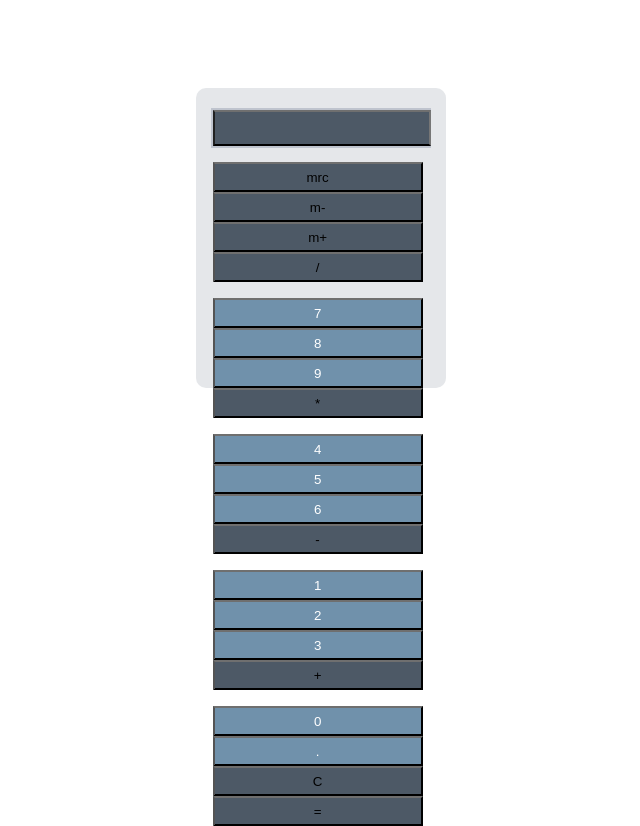
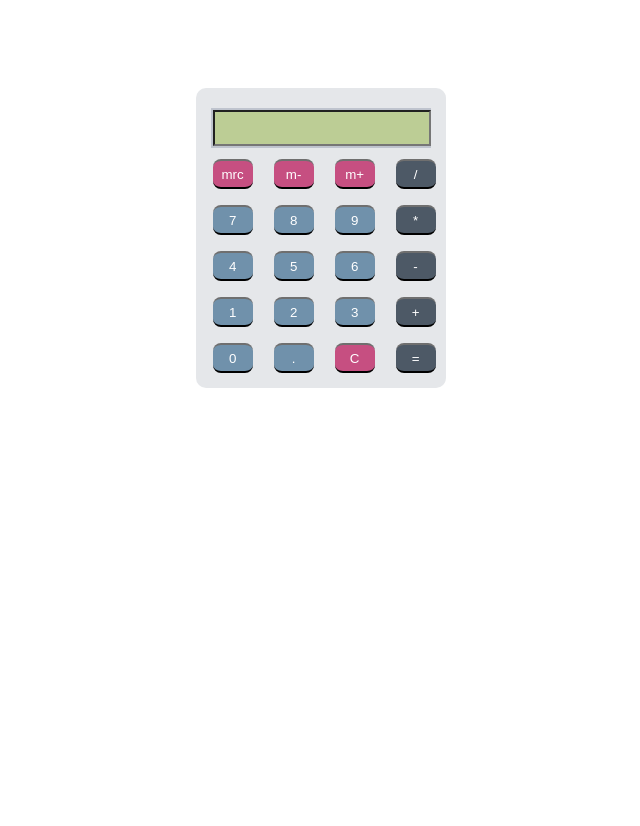
Before and after one commit to James7Ding/Calculator, a plain HTML site: page index.html in a window 1280 px wide. Shown: the whole page, without its empty margins (318-958 px from the left). After the commit the page ends 800 px from the top, so only its background shows below. Drawn offline with Linux system fonts and the light colour scheme.

Commit message:
Fixed bugs

```diff
--- a/calculator.css
+++ b/calculator.css
@@ -28,12 +28,40 @@
 	height: 30px;
 	width: 210px;
 	color: black;
+	background-color: #bccd95;
+	font-size: 21px;
+	text-align: right;
+}
+
+/* Calculator Buttons */
+.keys {
+	position: relative;
+	top: 15px;
+}
+.button {
+	width: 40px;
+	height: 30px;
+	border: none;
+	border-radius: 8px;
+	margin-left: 17px;
+	cursor: pointer;
+	border-top: 2px solid transparent;
+}
+.button.function {
+	color: white;
+	background-color: #c64f81;
+	border-bottom: black 2px solid;
+	border-top: 2px #6f6f6f solid;
+}
+.button.operator {
+	color: white;
 	background-color: #4d5966;
 	border-bottom: black 2px solid;
 	border-top: 2px #6f6f6f solid;
 }
 .button.number {
-	color: white; background-color: #7091ab;
+	color: white;
+	background-color: #7091ab;
 	border-bottom: black 2px solid;
 	border-top: 2px #6f6f6f solid;
 }
@@ -44,8 +72,8 @@
 	border-bottom: 2px #6f6f6f solid;
 }
 .operator:active {
-	border-top: black 2px soild;
-	border-bottom: #303030
+	border-top: black 2px solid;
+	border-bottom: 2px #303030 solid;
 }
 .number:active {
 	border-top: black 2px solid;
--- a/calculator.js
+++ b/calculator.js
@@ -2,11 +2,14 @@
 
 // Change Display
 function d(val) {
-	document.getElementById("d").value=val;
+	document.getElementById("d").value = val;
 }
+
 // Type numbers and operators
-function d(val) {
+function v(val) {
 	document.getElementById("d").value += val;
+}
+
 // Evaluate the equation
 function e() {
 	try {
--- a/index.html
+++ b/index.html
@@ -11,42 +11,45 @@
 
 <body>
 <!--Add your HTML here-->
-<div class="box">
-	<div class="display">
-		<input type="text" readonly size="18" id="d">
+	<div class="box">
+		<div class="display">
+			<input type="text" readonly size="18" id="d">
+		</div>
 		<div class="keys">
 			<p>
-				<input type="button" class="button function" value="mrc" onclick="alert('Not yet implemented')">
-				<input type="button" class="button function" value="m-" onclick="alert('Not yet implemented')">
-				<input type="button" class="button function" value="m+" onclick="alert('Not yet implemented')">
-				<input type="button" class="button operator" value="/" onclick="v('/')">
+				<input type="button" value="mrc" class="button function" onClick="">
+				<input type="button" value="m-" class="button function" onClick="">
+				<input type="button" value="m+" class="button function" onClick="">
+				<input type="button" value="/" class="button operator" onClick="v('/')">
 			</p>
 			<p>
-				<input type="button" class="button number" value="7" onclick="v('7')">
-				<input type="button" class="button number" value="8" onclick="v('8')">
-				<input type="button" class="button number" value="9" onclick="v('9')">
-				<input type="button" class="button operator" value="*" onclick="v('*')">
+				<input type="button" value="7" class="button number" onClick="v('7')">
+				<input type="button" value="8" class="button number" onClick="v('8')">
+				<input type="button" value="9" class="button number" onClick="v('9')">
+				<input type="button" value="*" class="button operator" onClick="v('*')">
 			</p>
 			<p>
-				<input type="button" class="button number" value="4" onclick="v('4')">
-				<input type="button" class="button number" value="5" onclick="v('5')">
-				<input type="button" class="button number" value="6" onclick="v('6')">
-				<input type="button" class="button operator" value="-" onclick="v('-')">
+				<input type="button" value="4" class="button number" onClick="v('4')">
+				<input type="button" value="5" class="button number" onClick="v('5')">
+				<input type="button" value="6" class="button number" onClick="v('6')">
+				<input type="button" value="-" class="button operator" onClick="v('-')">
 			</p>
 			<p>
-				<input type="button" class="button number" value="1" onclick="v('1')">
-				<input type="button" class="button number" value="2" onclick="v('2')">
-				<input type="button" class="button number" value="3" onclick="v('3')">
-				<input type="button" class="button operator" value="+" onclick="v('+')">
+				<input type="button" value="1" class="button number" onClick="v('1')">
+				<input type="button" value="2" class="button number" onClick="v('2')">
+				<input type="button" value="3" class="button number" onClick="v('3')">
+				<input type="button" value="+" class="button operator" onClick="v('+')">
 			</p>
 			<p>
-				<input type="button" class="button number" value="0" onclick="v('0')">
-				<input type="button" class="button number" value="." onclick="v('.')">
-				<input type="button" class="button function" value="C" onclick="d('')">
-				<input type="button" class="button operator" value="=" onclick="e()">
+				<input type="button" value="0" class="button number" onClick="v('0')">
+				<input type="button" value="." class="button number" onClick="v('.')">
+				<input type="button" value="C" class="button function" onClick="d('')">
+				<input type="button" value="=" class="button operator" onClick="e()">
 			</p>
 		</div>
 	</div>
-</div>
+
+
+
 </body>
 </html>
```
